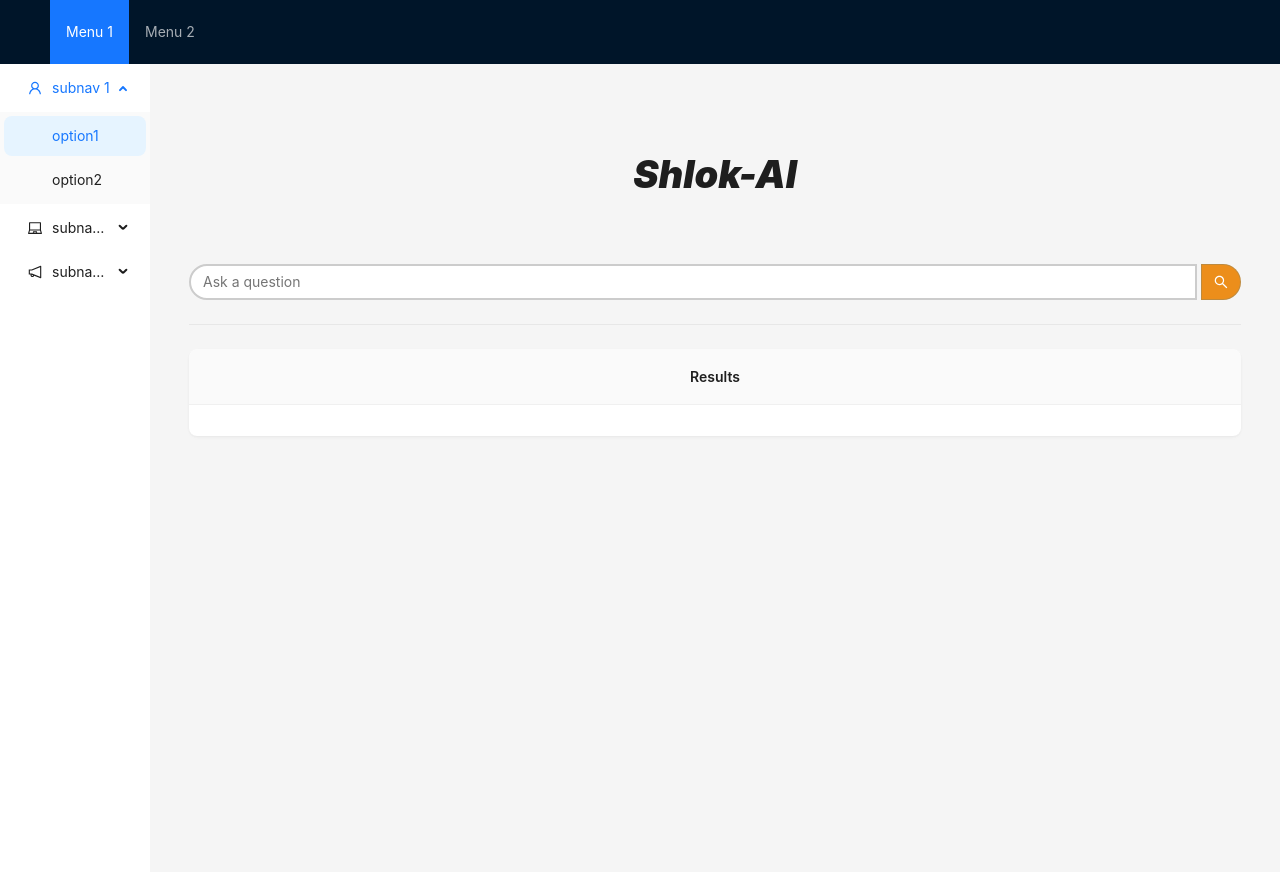
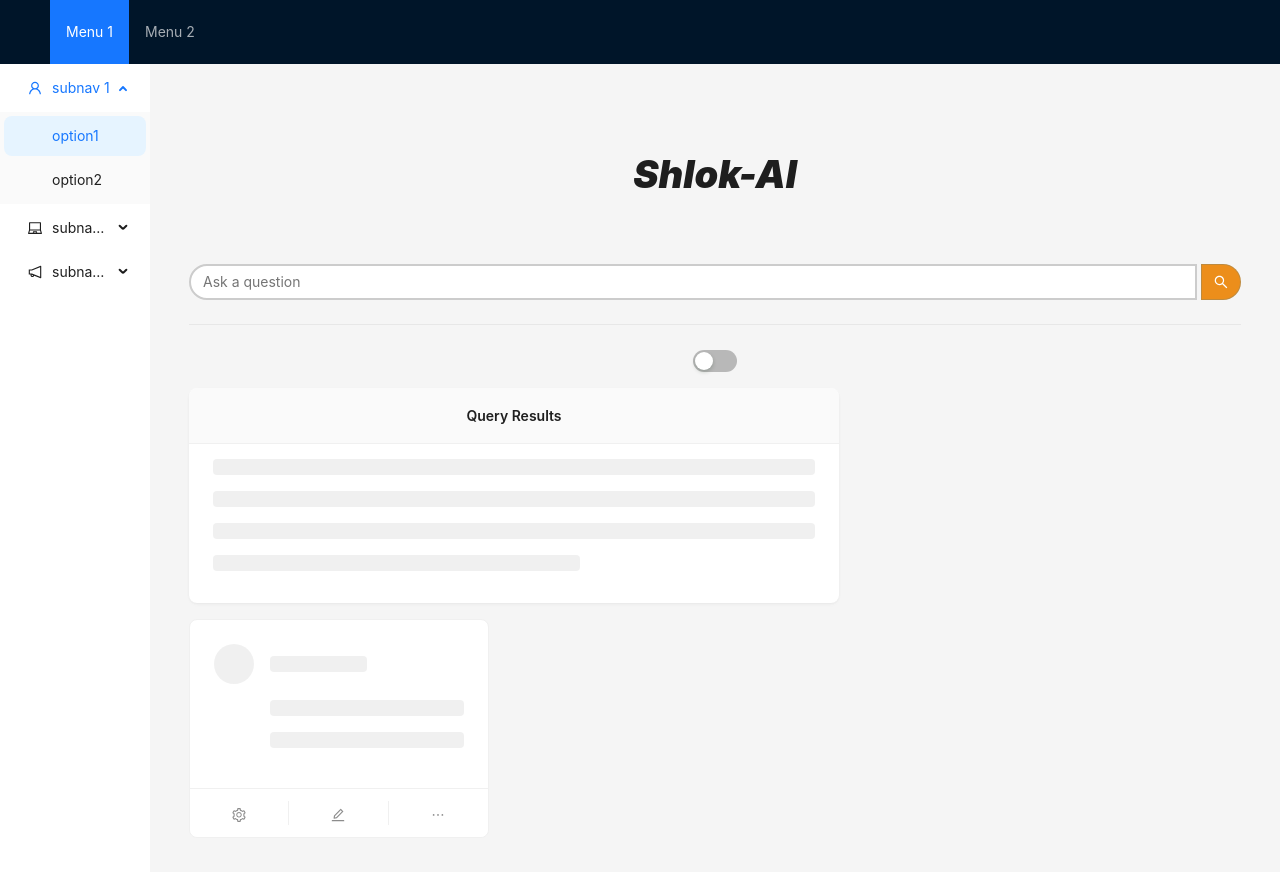
Before and after one commit to initd1/Shlok-AI, a React (Create React App) app in the folder shlok-ai/: page / in a window 1280 px wide. Shown: the top 872 px of the page. Built offline with nearby package versions, Linux system fonts and the light colour scheme.

Commit message:
added: loading screen animation in results card

```diff
--- a/shlok-ai/src/components/ShlokaForm.js
+++ b/shlok-ai/src/components/ShlokaForm.js
@@ -1,16 +1,20 @@
+import '../App.css';
 import React, { useState } from 'react';
 import {InputGroup, Button } from 'react-bootstrap';
 import Textarea from 'rc-textarea';
 import axios from 'axios';
-import { SearchOutlined } from '@ant-design/icons';
-import { Card, Divider } from 'antd';
+import { SearchOutlined, EditOutlined, EllipsisOutlined, SettingOutlined } from '@ant-design/icons';
+import { Avatar, Card, Skeleton, Switch, Divider } from 'antd';
+
 // import SearchBar from './SearchBar';
-import '../App.css';
-
+const { Meta } = Card;
 function ShlokaForm() {
   const [prompt, setQuestion] = useState('');
   const [result, setResult] = useState('');
-
+  const [loading, setLoading] = useState(true);
+  const onChange = (checked) => {
+    setLoading(!checked);
+  };
   const handleSubmit = async (e) => {
     e.preventDefault();
     try {
@@ -47,13 +51,49 @@ function ShlokaForm() {
         </InputGroup>
       </form>
       <Divider />
-      <Card type="inner" title="Results" bordered={false}>
-        {result && (
-          <div>
-            <p>{result}</p>
-          </div>
-        )}
+
+      {/* <Card type="inner" title="Results" bordered={false}> */}
+    <>
+      <Switch checked={!loading} onChange={onChange} />
+      <Card type="inner" title="Query Results" bordered={false}
+        style={{
+          textAlign: 'center',
+          width: 650,
+          marginTop: 16,
+        }}
+        loading={loading}
+      >
+        <Meta
+          avatar={<Avatar src="veda-vyasa-logo.webp" />}
+          title="Query Results"
+          description={result}
+        />
       </Card>
+      {/* {result && (
+        <div>
+          <p>{result}</p>
+        </div>
+      )} */}
+      <Card
+        style={{
+          width: 300,
+          marginTop: 16,
+        }}
+        actions={[
+          <SettingOutlined key="setting" />,
+          <EditOutlined key="edit" />,
+          <EllipsisOutlined key="ellipsis" />,
+        ]}
+      >
+        <Skeleton loading={loading} avatar active>
+          <Meta
+            avatar={<Avatar src="https://xsgames.co/randomusers/avatar.php?g=pixel&key=2" />}
+            title="Card title"
+            description="This is the description"
+          />
+        </Skeleton>
+      </Card>
+    </>
     </div>
   );
 }
```
